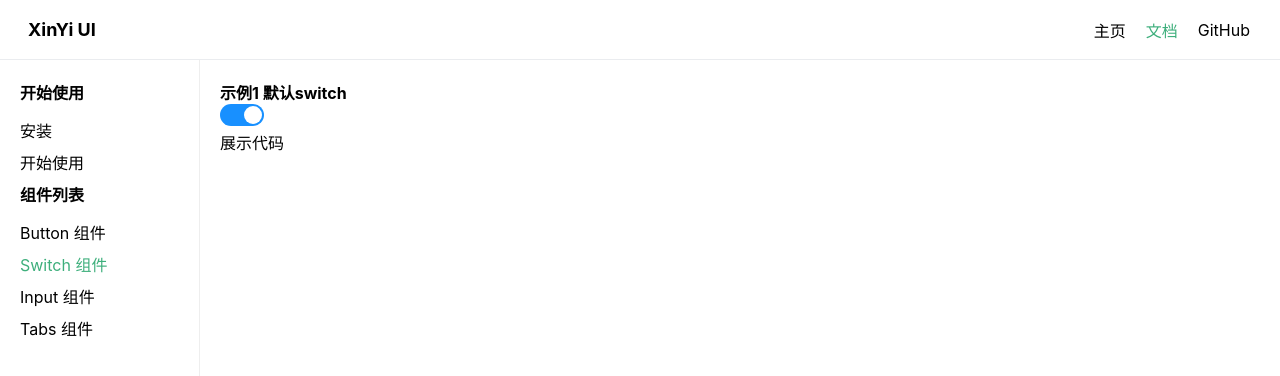
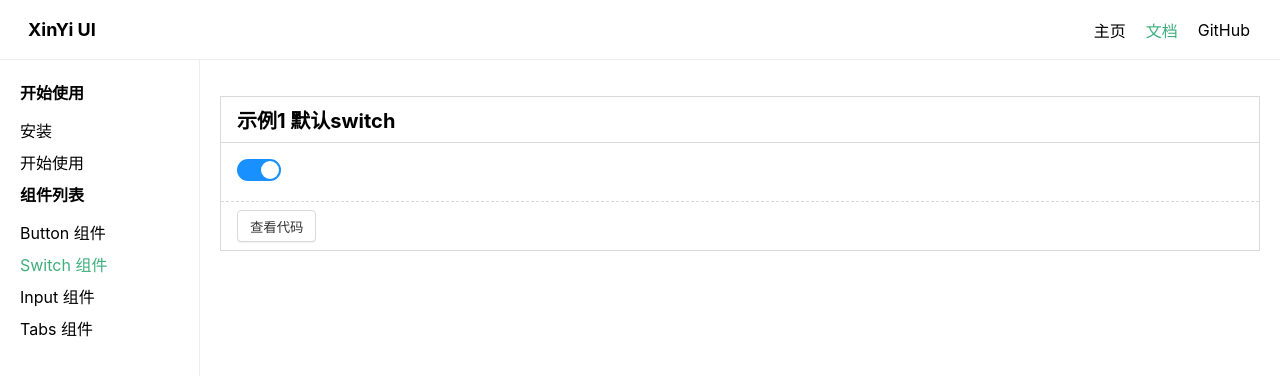
Before and after one commit to cxyxiaoyuyu/xinyi-ui, a Vue app: page /#/doc/switch in a window 1280 px wide. Shown: the top 376 px of the page. Built offline with nearby package versions, Linux system fonts and the light colour scheme.

Commit message:
添加样式

```diff
--- a/src/components/SwitchDemo.vue
+++ b/src/components/SwitchDemo.vue
@@ -1,23 +1,60 @@
 <template>
-  <div>
-    <h4>示例1 默认switch</h4>
-    <div>
+  <div class="demo">
+    <h2>示例1 默认switch</h2>
+    <div class="demo-component">
       <component :is="SwitchDemo1"></component>
-      <div>展示代码</div>
-      <pre>{{SwitchDemo1.__sourceCode}}</pre>
+    </div>
+    <div class="demo-actions">
+      <Button @click="hideCode" v-if="codeVisible">隐藏代码</Button>
+      <Button @click="showCode" v-else>查看代码</Button>
+    </div>
+    <div class="demo-code" v-if="codeVisible">
+      <pre>{{ SwitchDemo1.__sourceCode }}</pre>
     </div>
   </div>
 </template>
 
 <script lang="ts">
-import { defineComponent, reactive, toRefs } from "vue";
-import SwitchDemo1 from './SwitchDemo1.vue'
+import { defineComponent, ref } from "vue";
+import SwitchDemo1 from "./SwitchDemo1.vue";
+import Button from '../lib/Button.vue'
 export default defineComponent({
   name: "",
-  setup(){
-    return {SwitchDemo1}
-  }
+  setup() {
+    const showCode = () => (codeVisible.value = true);
+    const hideCode = () => (codeVisible.value = false);
+    const codeVisible = ref(false);
+    return { showCode,hideCode,codeVisible,SwitchDemo1 };
+  },
+  components: { Button }
 });
 </script>
 
-<style lang="scss" scoped></style>
+<style lang="scss" scoped>
+$border-color: #d9d9d9;
+.demo {
+  border: 1px solid $border-color;
+  margin: 16px 0 32px;
+  >h2 {
+    font-size: 20px;
+    padding: 8px 16px;
+    border-bottom: 1px solid $border-color;
+  }
+  &-component {
+    padding: 16px;
+  }
+  &-actions {
+    padding: 8px 16px;
+    border-top: 1px dashed $border-color;
+  }
+  &-code {
+    padding: 8px 16px;
+    border-top: 1px dashed $border-color;
+    >pre {
+      line-height: 1.1;
+      font-family: Consolas, 'Courier New', Courier, monospace;
+      margin: 0;
+    }
+  }
+}
+</style>
```
